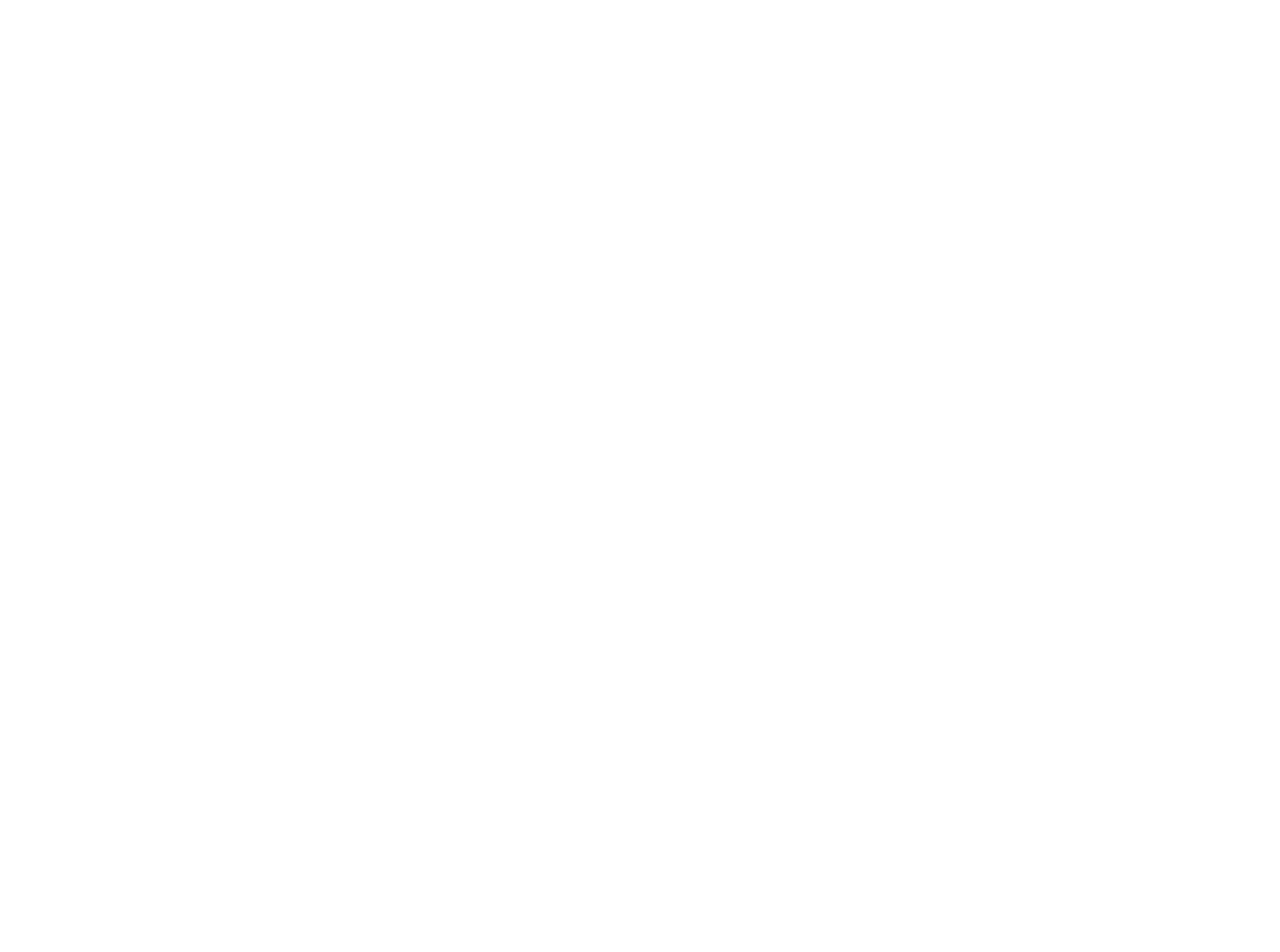
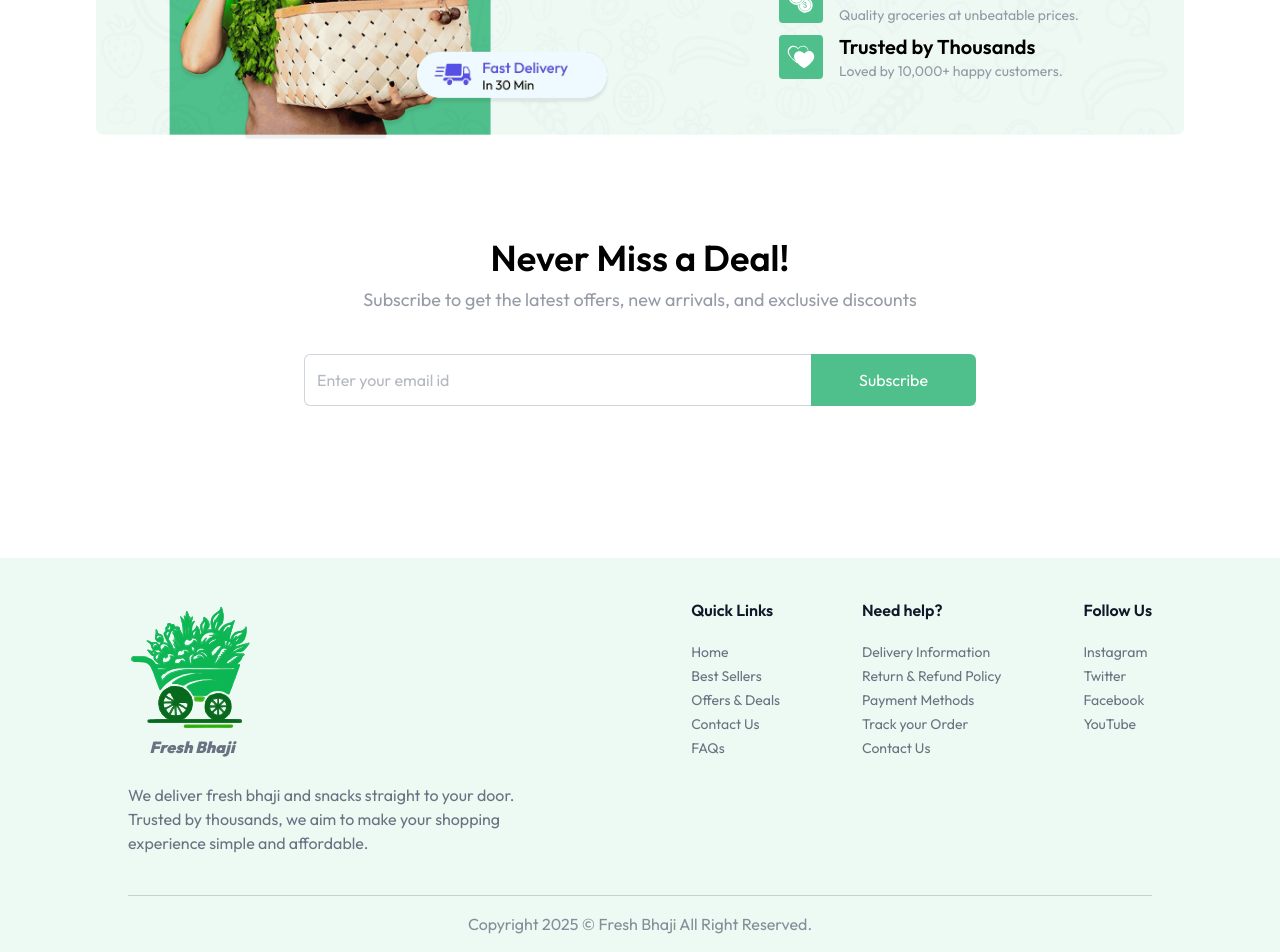
Before and after one commit to ATULYADAVpro/freshBhaji, a React (Vite) app in the folder client/: page / in a window 1280 px wide. Shown: the part 1585-2537 px from the top of the page. Before the commit the page ends 1225 px from the top, so only its background shows below. Built offline with nearby package versions, Linux system fonts and the light colour scheme.

Commit message:
add footer and bottom banner

```diff
--- a/client/src/App.jsx
+++ b/client/src/App.jsx
@@ -3,21 +3,21 @@
 import { Route, Routes, useLocation } from 'react-router-dom'
 import Home from './pages/Home'
 import { Toaster } from 'react-hot-toast'
+import Footer from './components/Footer'
 
 export default function App() {
   const isSeller = useLocation().pathname.includes('seller')
   return (
     <div>
-      {
-        isSeller ? null : <Navbar />
-      }
-
+      {isSeller ? null : <Navbar />}
       <Toaster />
       <div className={`${isSeller} ? '' : 'px-6 md:px-16 lg:px-24 xl:px-32'`}>
         <Routes>
           <Route path='/' element={<Home />} />
         </Routes>
       </div>
+       {/* ---- Footer  section --- */}
+           {isSeller ? null : <Footer />}
     </div>
   )
 }
--- a/client/src/components/BottomBanner.jsx
+++ b/client/src/components/BottomBanner.jsx
@@ -1,11 +1,28 @@
 import React from 'react'
-import { assets } from '../assets/assets'
+import { assets, features } from '../assets/assets'
 
 export default function BottomBanner() {
     return (
-        <div className='relative mt-24'>
+        <div className='relative mt-24 '>
             <img src={assets.bottom_banner_image} alt="banner" className='w-full hidden md:block' />
             <img src={assets.bottom_banner_image_sm} alt="banner" className='w-full  md:hidden' />
+
+            <div className="absolute inset-0 flex flex-col items-center md:items-end md:justify-center pt-16 md:pt-0 md:pr-24">
+                <h1 className='text-2xl md:text-3xl font-semibold text-primary mb-6'>Why We Are the Best?</h1>
+                <div className="">
+                    {
+                        features.map((feature, i) => (
+                            <div key={i} className="flex items-center gap-4 mt-2">
+                                <img src={feature.icon} alt={feature.title} className='md:w-11 w-9' />
+                                <div className="">
+                                    <h3 className='text-lg md:text-xl font-semibold'>{feature.title}</h3>
+                                    <p className='text-gray-500/70 text-xs md:text-sm'>{feature.description}</p>
+                                </div>
+                            </div>
+                        ))
+                    }
+                </div>
+            </div>
         </div>
     )
 }
--- /dev/null
+++ b/client/src/components/Footer.jsx
@@ -0,0 +1,36 @@
+import React from 'react'
+import { assets, footerLinks } from '../assets/assets';
+
+export default function Footer() {
+
+    return (
+        <div className="px-6 md:px-16 lg:px-24 xl:px-32 mt-24 bg-primary/10">
+            <div className="flex flex-col md:flex-row items-start justify-between gap-10 py-10 border-b border-gray-500/30 text-gray-500">
+                <div>
+                    <div className="text-center w-fit">
+                        <img className="w-34 md:w-32" src={assets.logo} alt="logo" />
+                        <h1 className='italic font-black'>Fresh Bhaji</h1>
+                    </div>
+                    <p className="max-w-[410px] mt-6">We deliver fresh bhaji and snacks straight to your door. Trusted by thousands, we aim to make your shopping experience simple and affordable.</p>
+                </div>
+                <div className="flex flex-wrap justify-between w-full md:w-[45%] gap-5">
+                    {footerLinks.map((section, index) => (
+                        <div key={index}>
+                            <h3 className="font-semibold text-base text-gray-900 md:mb-5 mb-2">{section.title}</h3>
+                            <ul className="text-sm space-y-1">
+                                {section.links.map((link, i) => (
+                                    <li key={i}>
+                                        <a href={link.url} className="hover:underline transition">{link.text}</a>
+                                    </li>
+                                ))}
+                            </ul>
+                        </div>
+                    ))}
+                </div>
+            </div>
+            <p className="py-4 text-center text-sm md:text-base text-gray-500/80">
+                Copyright 2025 © Fresh Bhaji All Right Reserved.
+            </p>
+        </div>
+    );
+}
--- /dev/null
+++ b/client/src/components/NewsLetter.jsx
@@ -0,0 +1,23 @@
+import React from 'react'
+
+export default function NewsLetter() {
+    return (
+        <div className="flex flex-col items-center justify-center text-center space-y-2 mt-24 pb-14">
+            <h1 className="md:text-4xl text-2xl font-semibold">Never Miss a Deal!</h1>
+            <p className="md:text-lg text-gray-500/70 pb-8">
+                Subscribe to get the latest offers, new arrivals, and exclusive discounts
+            </p>
+            <form className="flex items-center justify-between max-w-2xl w-full md:h-13 h-12">
+                <input
+                    className="border border-gray-300 rounded-md h-full border-r-0 outline-none w-full rounded-r-none px-3 text-gray-500"
+                    type="text"
+                    placeholder="Enter your email id"
+                    required
+                />
+                <button type="submit" className="md:px-12 px-8 h-full text-white bg-primary hover:bg-primary-dull transition-all cursor-pointer rounded-md rounded-l-none">
+                    Subscribe
+                </button>
+            </form>
+        </div>
+    )
+}
--- a/client/src/components/ProductCard.jsx
+++ b/client/src/components/ProductCard.jsx
@@ -5,8 +5,7 @@
 const ProductCard = ({ product }) => {
     const [count, setCount] = useState(0);
     const { currency, addToCart, updateCartItem, removeFromCart, cartItems, navigate } = useAppContext();
-    console.log(currency)
-    console.log(product)
+
 
     return product && (
         <div className="border border-gray-500/20 rounded-md md:px-4 px-3 py-2 bg-white  sm:min-w-56 max-w-56 w-full">
@@ -28,7 +27,7 @@
                     </p>
                     <div className="text-primary" onClick={(e) => e.stopPropagation()}>
                         {!cartItems[product._id] ? (
-                            <button className="flex items-center cursor-pointer justify-center gap-1 bg-primary/10 border border-primary/40 md:w-20 w-16 h-[34px] rounded" onClick={() => addToCart(product._id)} >
+                            <button className="flex items-center cursor-pointer justify-center gap-1 bg-primary/10 border border-primary/40 md:w-20 w-16 h-[34px] rounded" onClick={() => addToCart(product._id)}>
                                 <img src={assets.cart_icon} alt="cart icon" />
                                 Add
                             </button>
--- a/client/src/pages/Home.jsx
+++ b/client/src/pages/Home.jsx
@@ -3,6 +3,8 @@
 import Categories from '../components/Categories'
 import BestSeller from '../components/BestSeller'
 import BottomBanner from '../components/BottomBanner'
+import NewsLetter from '../components/NewsLetter'
+import Footer from '../components/Footer'
 
 export default function Home() {
     return (
@@ -14,7 +16,10 @@
             {/* ---- Best Seller section --- */}
             <BestSeller />
             {/* ---- Banner  section --- */}
-            {/* <BottomBanner /> */}
+            <BottomBanner />
+            {/* ---- NewsLetter  section --- */}
+            <NewsLetter />
+
 
         </div>
     )
```
